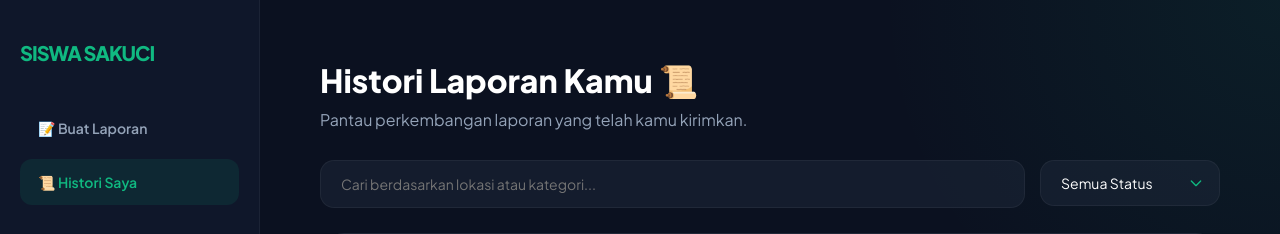
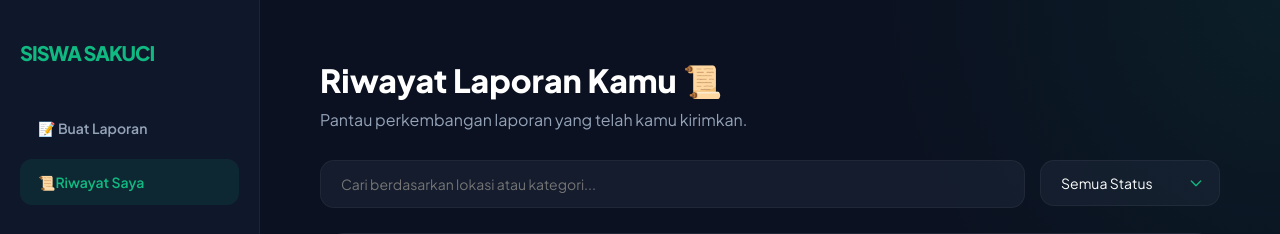
Before and after one commit to dafam978-cmd/pengaduan_sarana_2026, a PHP site: page /views/v_histori.php in a window 1280 px wide. Shown: the top 234 px of the page. Run offline with PHP 8.4, Linux system fonts and the light colour scheme; the template is opened without the code that fills it, so the values that code supplies are empty.

```diff
--- a/views/v_aspirasi.php
+++ b/views/v_aspirasi.php
@@ -193,7 +193,7 @@
         <h2>SISWA SAKUCI</h2>
         <nav style="display: flex; flex-direction: column; flex-grow: 1;">
             <a href="index.php?page=aspirasi" class="nav-item active">📝 Buat Laporan</a>
-            <a href="index.php?page=histori" class="nav-item">📜 Histori Saya</a>
+            <a href="index.php?page=histori" class="nav-item">📜 Riwayat Saya</a>
         </nav>
         <a href="index.php?page=logout" class="logout-btn">Log Out</a>
     </aside>
--- a/views/v_histori.php
+++ b/views/v_histori.php
@@ -3,7 +3,7 @@
 <head>
     <meta charset="UTF-8">
     <meta name="viewport" content="width=device-width, initial-scale=1.0">
-    <title>Histori Aspirasi | Eco-Siswa</title>
+    <title> Riwayat Aspirasi | Eco-Siswa</title>
     <link href="https://fonts.googleapis.com/css2?family=Plus+Jakarta+Sans:wght@300;400;500;600;700;800&display=swap" rel="stylesheet">
     <style>
         :root {
@@ -163,14 +163,14 @@
         <h2>SISWA SAKUCI</h2>
         <nav style="display: flex; flex-direction: column; flex-grow: 1;">
             <a href="index.php?page=aspirasi" class="nav-item">📝 Buat Laporan</a>
-            <a href="index.php?page=histori" class="nav-item active">📜 Histori Saya</a>
+            <a href="index.php?page=histori" class="nav-item active">📜Riwayat Saya</a>
         </nav>
         <a href="index.php?page=logout" class="logout-btn">Log Out</a>
     </aside>
 
     <main class="main-content">
         <header class="header">
-            <h1>Histori Laporan Kamu 📜</h1>
+            <h1>Riwayat Laporan Kamu 📜</h1>
             <p>Pantau perkembangan laporan yang telah kamu kirimkan.</p>
         </header>
 
```
Also changed, not shown: 1 other file.
